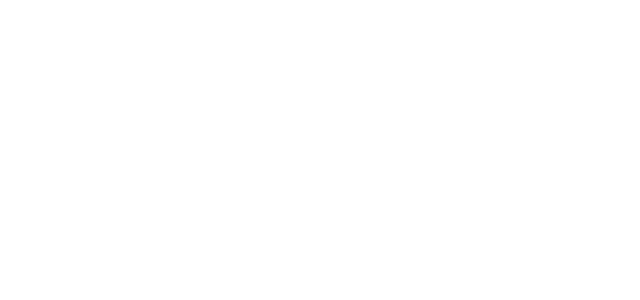
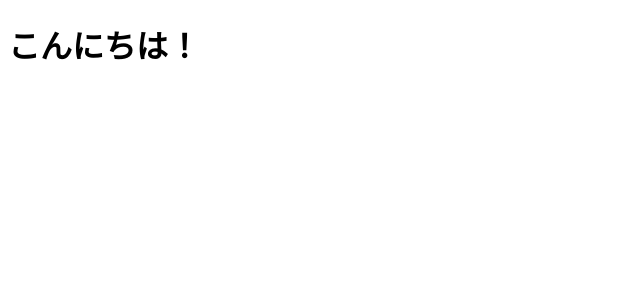
Before and after one commit to ryo-okazaki/react-foundation, a React (Vite) app in the folder frontend/: page / in a window 1280 px wide. Shown: the top 300 px of the page, without its empty margins (0-640 px from the left). Built offline with nearby package versions, Linux system fonts and the light colour scheme.

Commit message:
<h1>タグを表示する

```diff
--- a/frontend/src/main.jsx
+++ b/frontend/src/main.jsx
@@ -1,10 +1,12 @@
-import React from 'react';
-import ReactDom from 'react-dom/client';
+import React from 'react'
+import ReactDOM from 'react-dom/client'
 
 const App = () => {
-  return null;
+  return <h1>こんにちは！</h1>;
 };
 
-ReactDom.createRoot(document.getElementById('root')).render(
-  <App />,
-);
+ReactDOM.createRoot(document.getElementById('root')).render(
+  <React.StrictMode>
+    <App />
+  </React.StrictMode>,
+)
```
